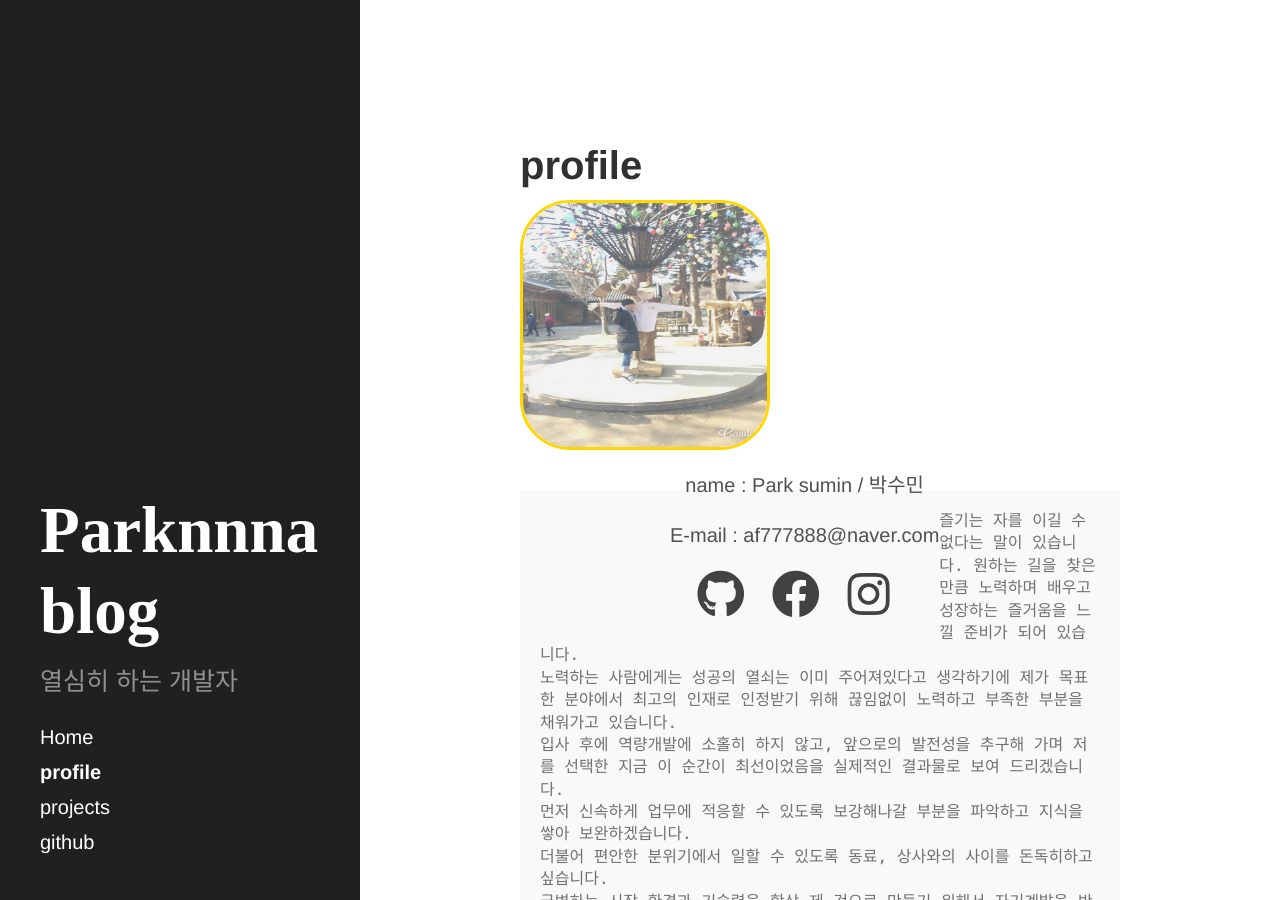
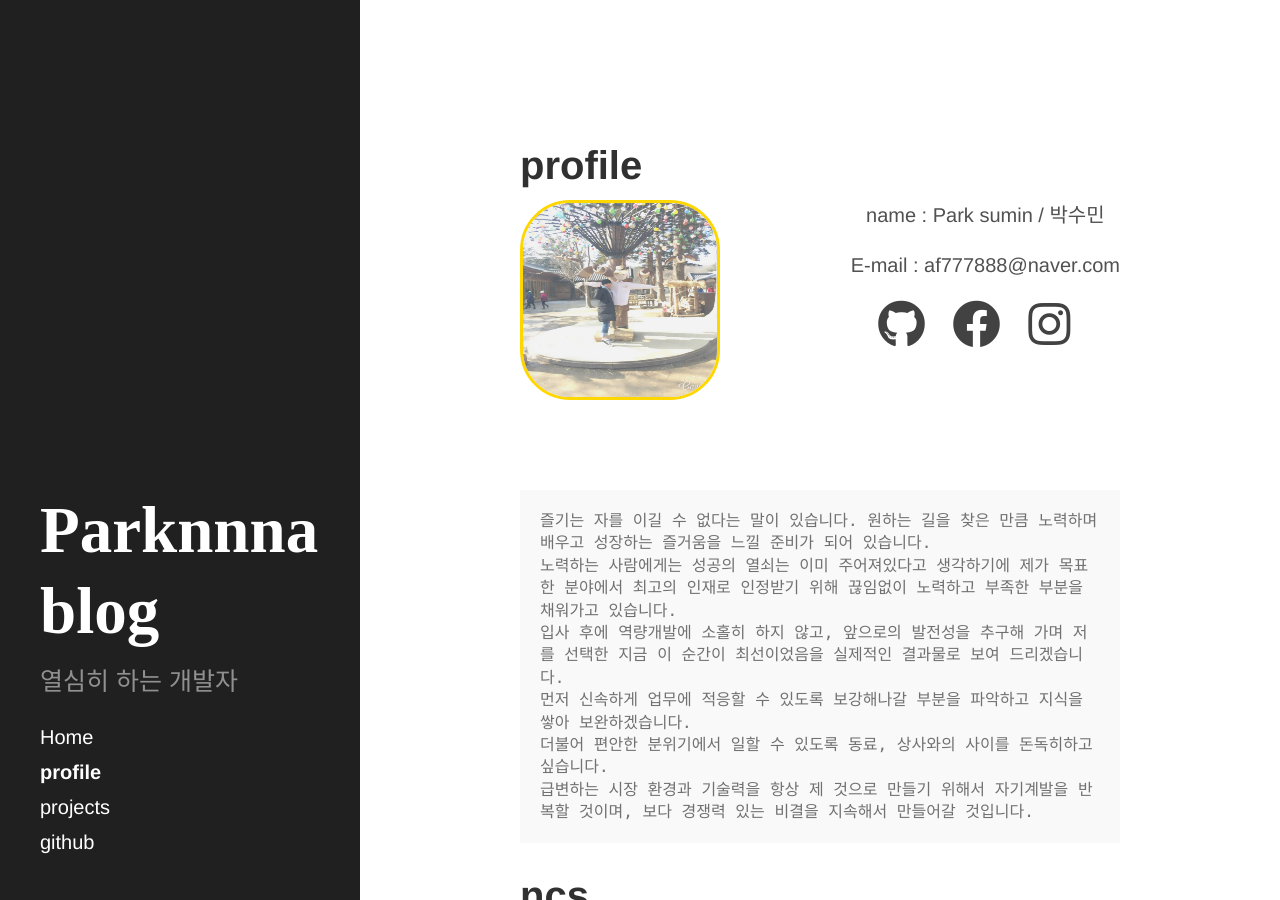
Before and after one commit to parknnna/blog, a Jekyll site: the page built from profile.md, in a window 1280 px wide and 900 px high. Built offline with Jekyll 4.4.1, drawn with Linux system fonts in a browser that asks for light colours; nearby versions of some CDN libraries.

Commit message:
Update profile.md

```diff
--- a/profile.md
+++ b/profile.md
@@ -13,7 +13,7 @@ font-size: 1.2em;
 
   }
 </style>
-<div style="float:left">
+<div style="float:left" width="200px" height="200px">
 <img style="
 border: 3px solid gold;
 border-radius: 50px;
@@ -21,9 +21,9 @@ border-radius: 50px;
 -khtml-border-radius: 50px;
 -webkit-border-radius: 50px;
 "
-src="../public/aaa.jpg" width="250px" height="250px" alt="qkrt" />
+src="../public/aaa.jpg" width="200px" height="200px" alt="qkrt" />
 </div>
-<div style="float:left; margin-left:150px" align="center">
+<div style="float:right; margin-right:0px;" align="center" width="50%">
 <p>  name : Park sumin / 박수민</p>
 <p>  E-mail : af777888@naver.com</p>
 <p> <a class="black-link" href="https://github.com/parknnna"><i class="fab fa-github fa-2x"></i></a>&nbsp;&nbsp;&nbsp;&nbsp;
```
